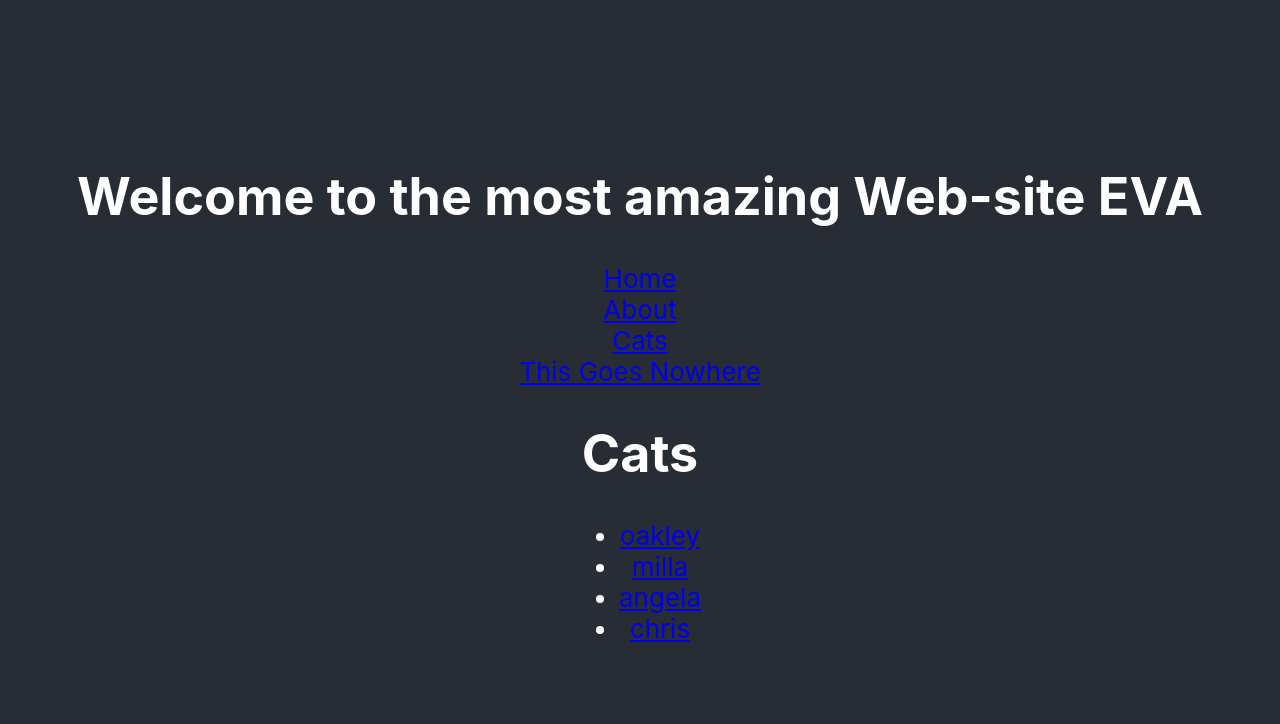
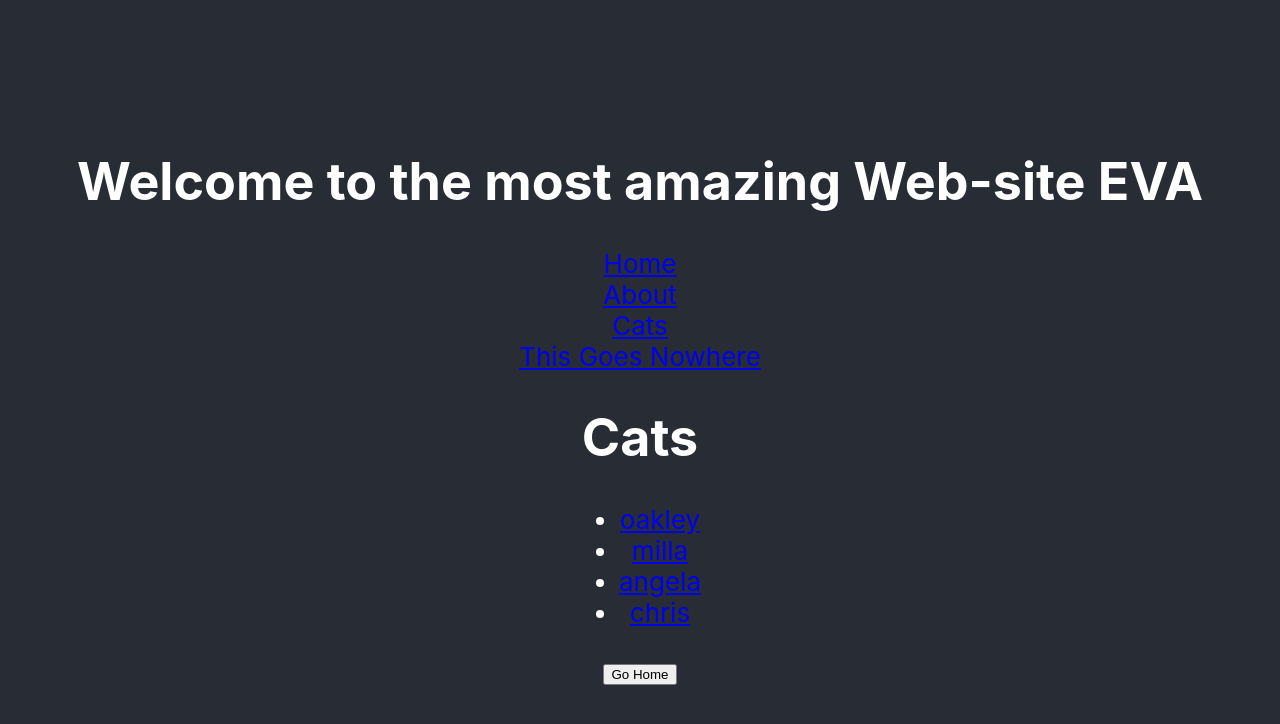
Before and after one commit to A-DiRusso/react-router-lecture, a React (Create React App) app: page /cats in a window 1280 px wide. Shown: the top 724 px of the page. Built offline with nearby package versions, Linux system fonts and the light colour scheme.

Commit message:
adds an example of history.push()

```diff
--- a/src/Cats.js
+++ b/src/Cats.js
@@ -8,11 +8,11 @@ const arrayOfCats = [
   'chris'
 ];
 
-export default function Cats(props) {
+export default function Cats({match, history}) {
 
   const catLinks = arrayOfCats.map((catName, i) => (
     <li>
-      <Link to={`${props.match.path}/${catName}`} key={i}>{catName}</Link>
+      <Link to={`${match.path}/${catName}`} key={i}>{catName}</Link>
     </li>
   ));
   return (
@@ -21,6 +21,16 @@ export default function Cats(props) {
       <ul>
         {catLinks}
       </ul>
+      <button onClick={() => {
+        //history.push allows us to progamatically go to
+        //a diffrent route
+        //You can use this instead of a component
+        history.push('/')
+        //history is not an array, but you can image
+        //that it manges the paths you've been to as an array.
+        //you <Link /> component can't submit a form so use this
+        //if you need to trigger some other custom code.
+      }}>Go Home</button>
     </div>
   )
 }
```
